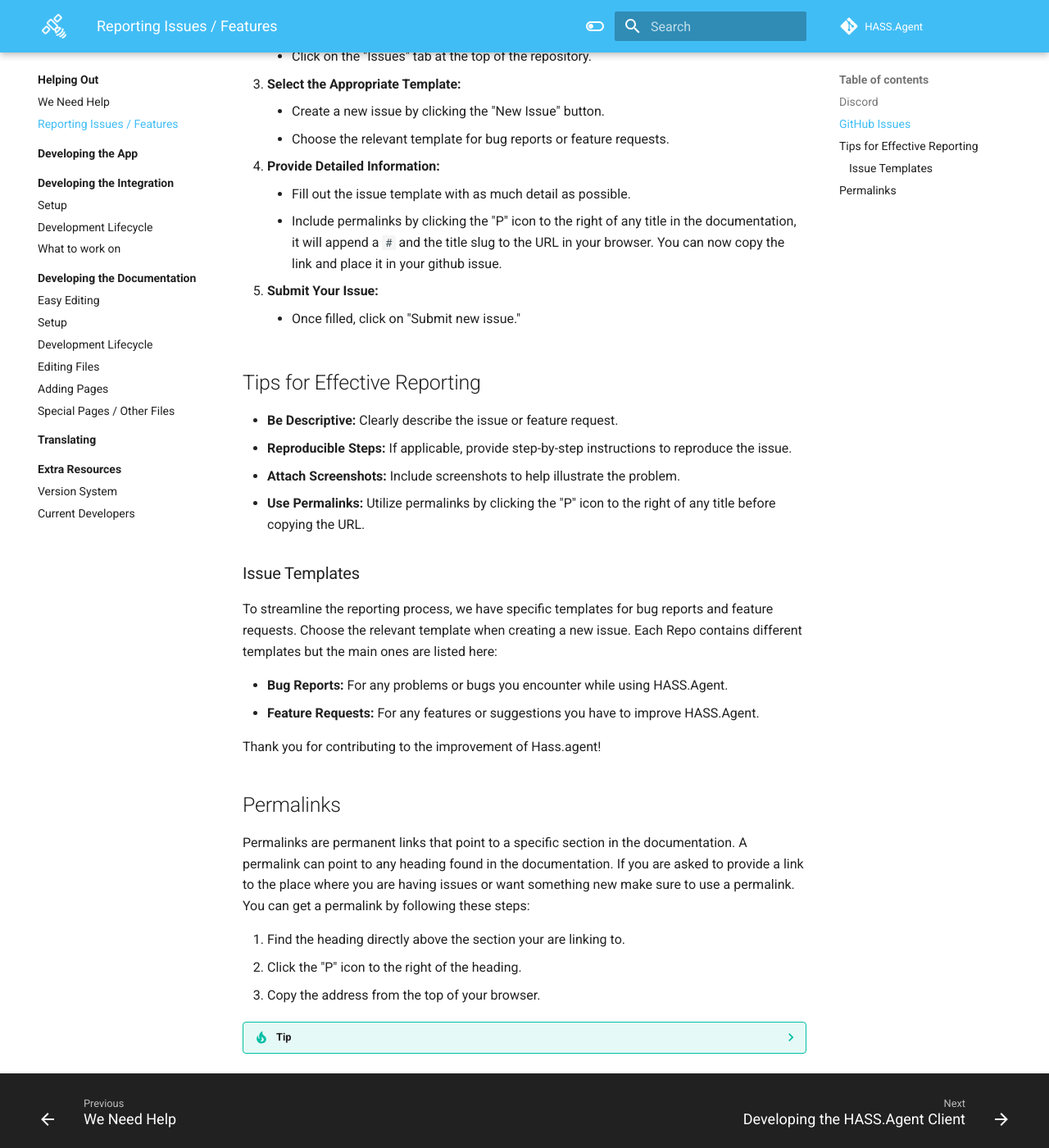
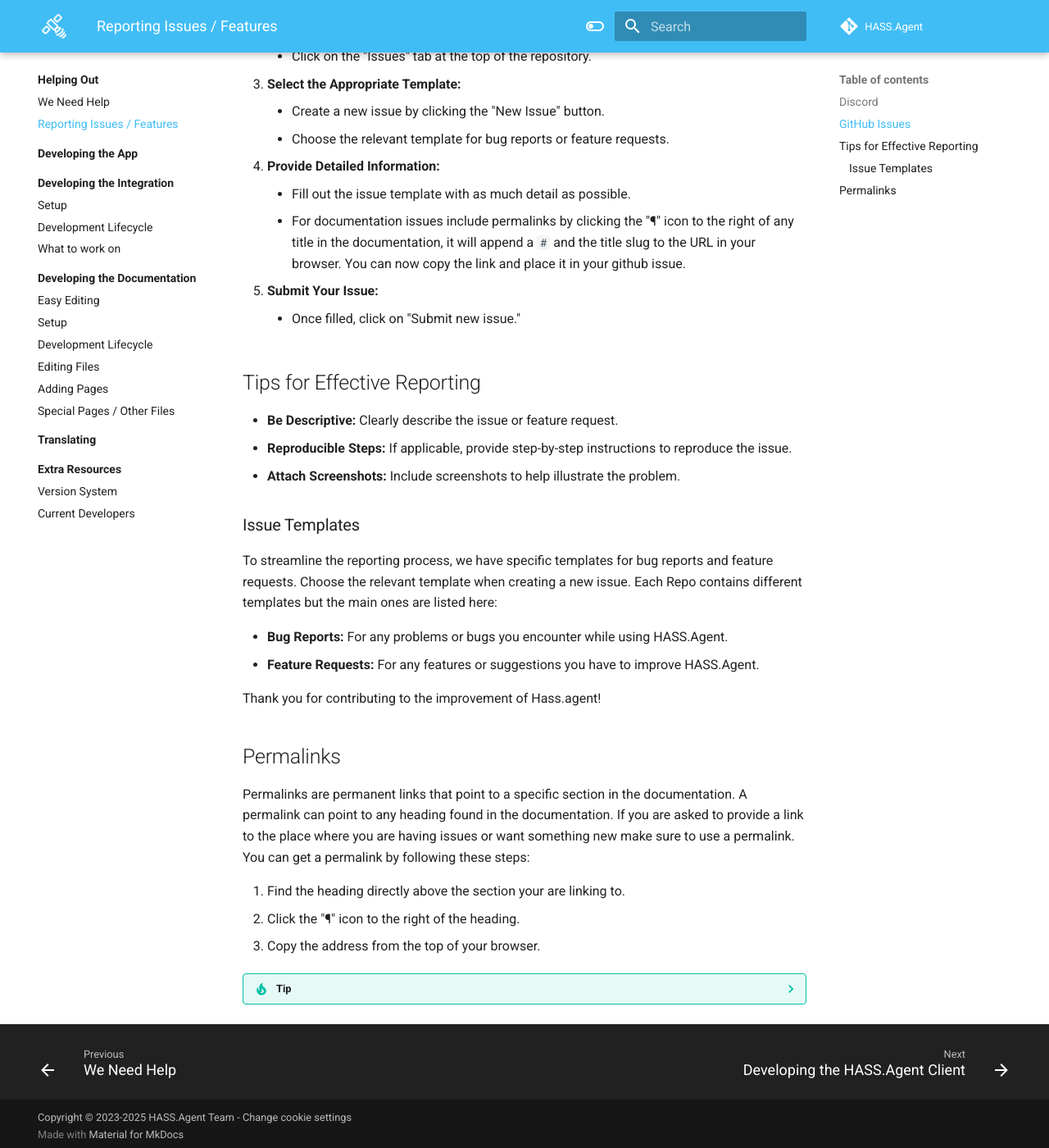
Before and after one commit to hass-agent/HASS.Agent-Documentation, an MkDocs documentation site: the page built from docs/contributing/reporting-issues.md, in a window 1280 px wide and 1400 px high, scrolled down 776 px. Shown: the whole window at 82% size. Built offline with MkDocs 1.6.1 and Material for MkDocs 9.7.7, drawn with Linux system fonts in a browser that asks for light colours; comment, search, counter and statistics services are not loaded; the version menu is left out.

Commit message:
Fix: wrong integration repo link and writing

```diff
--- a/docs/contributing/reporting-issues.md
+++ b/docs/contributing/reporting-issues.md
@@ -14,7 +14,7 @@
 
     - [For Windows app features/issues](https://github.com/hass-agent/HASS.Agent/issues){: target="\_blank"}
     - [For Documentation features/issues](https://github.com/hass-agent/hass-agent.github.io/issues){: target="\_blank"}
-    - [For Integration issues](https://github.com/hass-agent/integration/issues){: target="\_blank"}
+    - [For Integration issues](https://github.com/hass-agent/HASS.Agent-Integration/issues){: target="\_blank"}
 
 2.  **Access the "Issues" Tab:**
 
@@ -28,7 +28,7 @@
 4.  **Provide Detailed Information:**
 
     - Fill out the issue template with as much detail as possible.
-    - Include permalinks by clicking the "P" icon to the right of any title in the documentation, it will append a `#` and the title slug to the URL in your browser. You can now copy the link and place it in your github issue.
+    - For documentation issues include permalinks by clicking the "¶" icon to the right of any title in the documentation, it will append a `#` and the title slug to the URL in your browser. You can now copy the link and place it in your github issue.
 
 5.  **Submit Your Issue:**
 
@@ -39,7 +39,6 @@
 - **Be Descriptive:** Clearly describe the issue or feature request.
 - **Reproducible Steps:** If applicable, provide step-by-step instructions to reproduce the issue.
 - **Attach Screenshots:** Include screenshots to help illustrate the problem.
-- **Use Permalinks:** Utilize permalinks by clicking the "P" icon to the right of any title before copying the URL.
 
 ### Issue Templates
 
@@ -55,9 +54,9 @@
 Permalinks are permanent links that point to a specific section in the documentation. A permalink can point to any heading found in the documentation. If you are asked to provide a link to the place where you are having issues or want something new make sure to use a permalink. You can get a permalink by following these steps:
 
 1. Find the heading directly above the section your are linking to.
-2. Click the "P" icon to the right of the heading.
+2. Click the "¶" icon to the right of the heading.
 3. Copy the address from the top of your browser.
 
 ??? tip
 
-    For a faster way to get a permalink you can right click the "P" icon and select "Copy Link Address".
+    For a faster way to get a permalink you can right click the "¶" icon and select "Copy Link Address".
```
